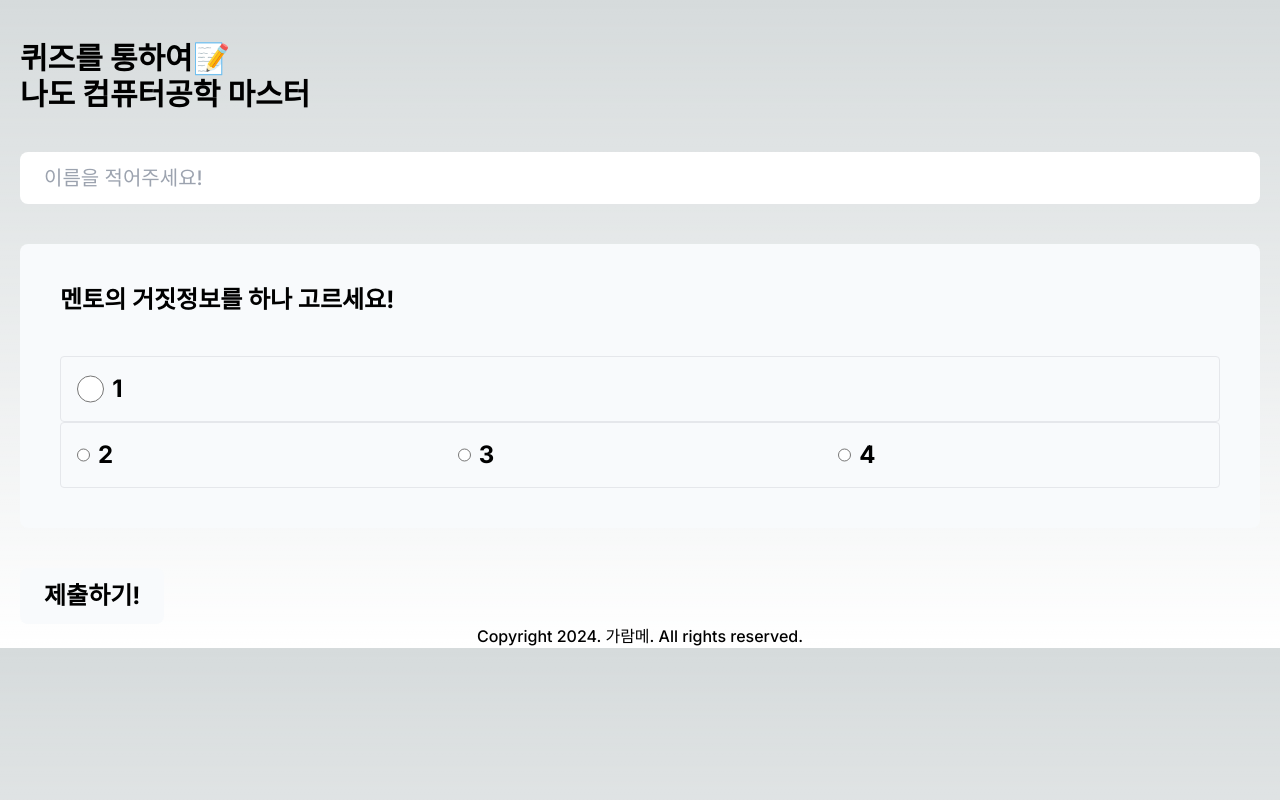
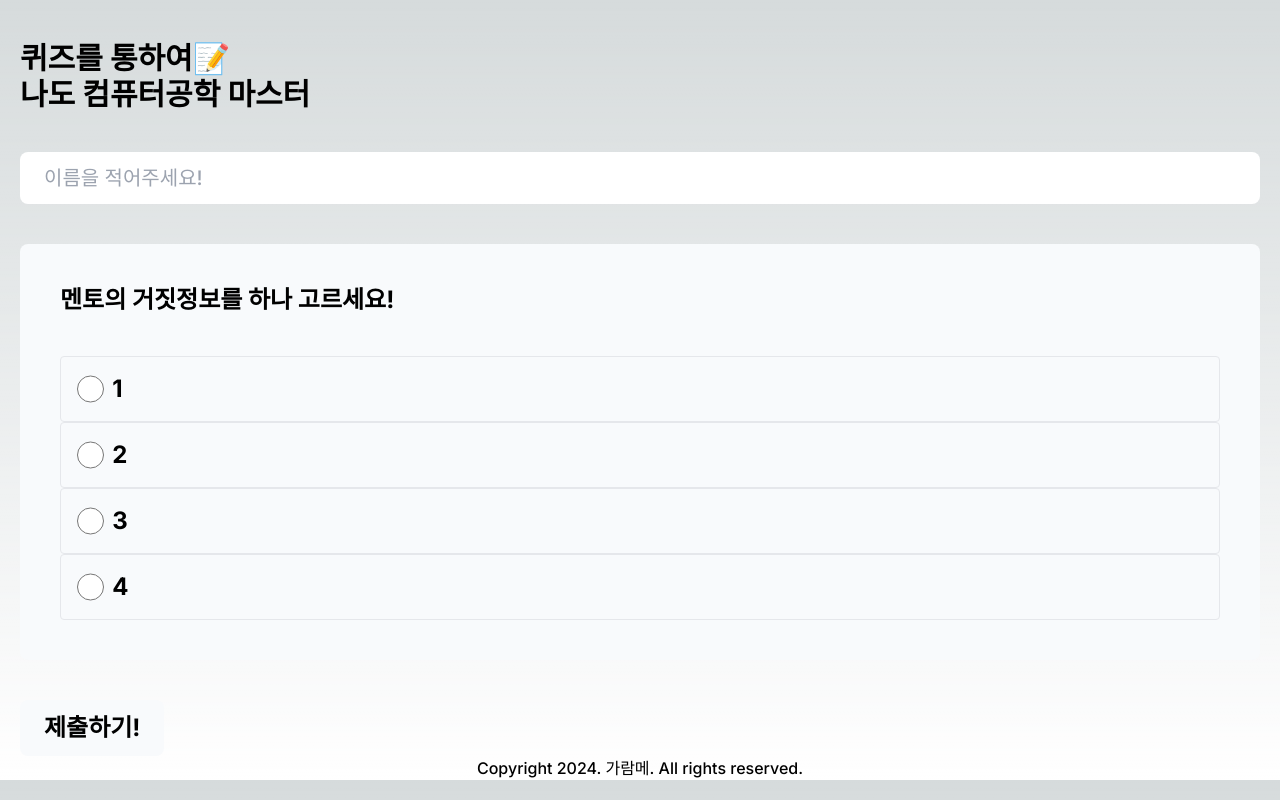
Before and after one commit to ZeroBall526/eunpyeong_board, a Next.js app: page /board/icebreaking in a window 1280 px wide. Built offline with nearby package versions, Linux system fonts and the light colour scheme.

Commit message:
fix: icebreak bug fix

```diff
--- a/app/board/icebreaking/page.tsx
+++ b/app/board/icebreaking/page.tsx
@@ -1,3 +1,4 @@
+'use client'
 export default function Icebreaking() {
     async function getresult() {
         alert("체출 완료!")
@@ -25,9 +26,13 @@ export default function Icebreaking() {
                             <input value="0" id="q1-2" type="radio" name="q1" className="w-7 h-7 text-blue-600 bg-gray-100 border-gray-300 focus:ring-blue-500 dark:focus:ring-blue-600 dark:ring-offset-gray-800 focus:ring-2 dark:bg-gray-700 dark:border-gray-600">
                             </input>
                             <label htmlFor="q1-2" className="w-full py-4 ms-2">2</label>
+                            </div>
+                            <div className="flex items-center ps-4 border border-gray-200 rounded dark:border-gray-700">
                             <input value="0" id="q1-3" type="radio" name="q1" className="w-7 h-7 text-blue-600 bg-gray-100 border-gray-300 focus:ring-blue-500 dark:focus:ring-blue-600 dark:ring-offset-gray-800 focus:ring-2 dark:bg-gray-700 dark:border-gray-600">
                             </input>
                             <label htmlFor="q1-3" className="w-full py-4 ms-2">3</label>
+                            </div>
+                            <div className="flex items-center ps-4 border border-gray-200 rounded dark:border-gray-700">
                             <input value="0" id="q1-4" type="radio" name="q1" className="w-7 h-7 text-blue-600 bg-gray-100 border-gray-300 focus:ring-blue-500 dark:focus:ring-blue-600 dark:ring-offset-gray-800 focus:ring-2 dark:bg-gray-700 dark:border-gray-600">
                             </input>
                             <label htmlFor="q1-4" className="w-full py-4 ms-2">4</label>
```
